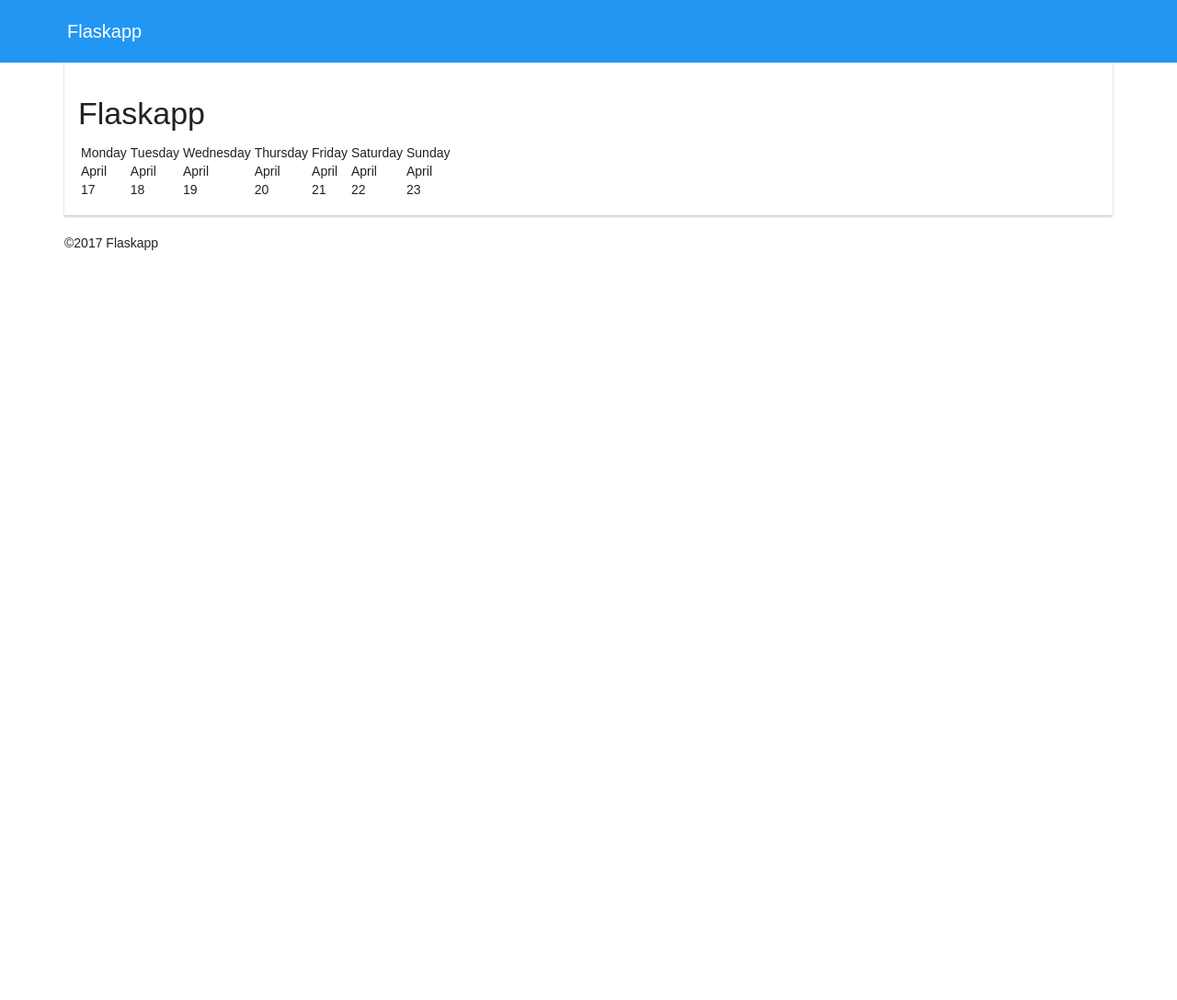
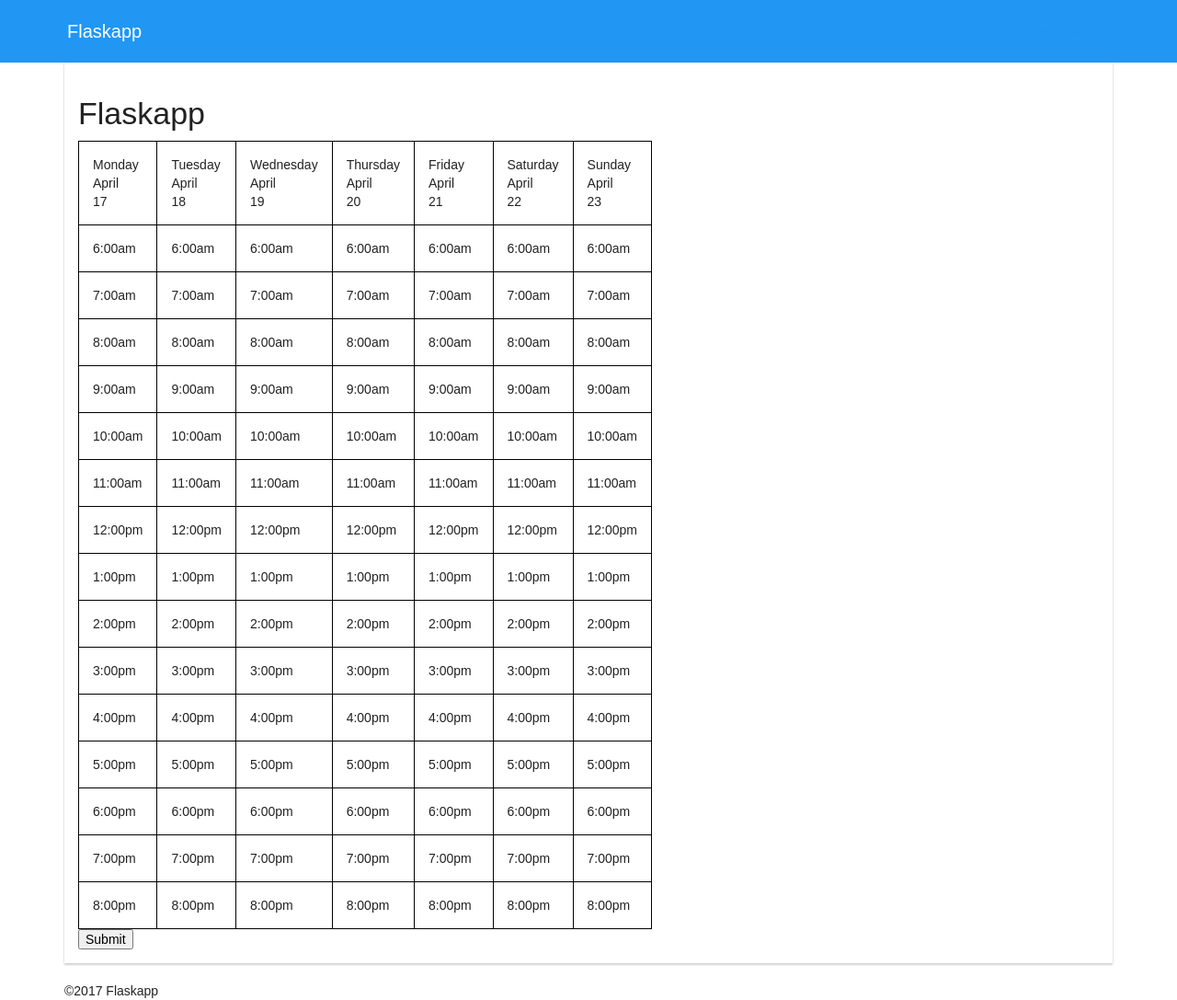
Before and after one commit to ZelaTaino/Parmo, a Flask app: page / in a window 1280 px wide. Shown: the whole page at 92% size. Before the commit the page ends 272 px from the top, so only its background shows below. Run offline with Flask 2, Linux system fonts and the light colour scheme; parts of the project's set-up code (start-up, migrations or seed data) failed here and were passed over; some libraries are stand-ins or nearby versions.

Commit message:
Got table to be clickable

```diff
--- a/flaskapp/flaskapp/static/calendarFunctions.js
+++ b/flaskapp/flaskapp/static/calendarFunctions.js
@@ -1,6 +1,6 @@
 var days_of_week = ['Sunday', 'Monday', 'Tuesday', 'Wednesday', 'Thursday', 'Friday', 'Saturday'];
 var months = ['January', 'February', 'March', 'April', 'May', 'June', 'July', 'August', 'September', 'October', 'November', 'December'];
-var times = ["6:00am", "7:00am", "8:00am", "9:00am", "10:00am", "11:00am", "12:00pm", "1:00pm", "2:00pm", "3:00pm", "4:00pm", "5:00pm", "6:00pm", "7:00pm", "8:00pm", "9:00pm", "10:00pm"];
+var times = ["6:00am", "7:00am", "8:00am", "9:00am", "10:00am", "11:00am", "12:00pm", "1:00pm", "2:00pm", "3:00pm", "4:00pm", "5:00pm", "6:00pm", "7:00pm", "8:00pm"];
 
 function setupDates(){
 	var today = new Date();
@@ -27,6 +27,15 @@ function createHeader(day, month, date){
 	$headerCell.append($date_div);
 }
 
+function createTimeCell(parentElem, time){
+	var $timeCell = $("<td>", {"class": "time_cell"});
+	var $div = $("<div>");
+
+	$div.html(time);
+	$timeCell.append($div);
+	parentElem.append($timeCell);
+}
+
 $(document).ready(function(){
 	var today = new Date();
 	var day = today.getDay();
@@ -44,6 +53,21 @@ $(document).ready(function(){
 		date = date+1;
 	}
 
+	for(i in times){
+		var $timeRow = $("<tr>");
+		time = times[i];
+		for(var i = 0; i < 7; i++){
+			createTimeCell($timeRow, time);
+			$("#time-table").append($timeRow);
+		}
+	}
+});
 
 
+
+$(document).ready(function(){
+	$(".time_cell").click(function(){
+		console.log("ENTERED");
+		$(this).addClass("selected_time");
+	});
 });
--- /dev/null
+++ b/flaskapp/flaskapp/static/timetable.css
@@ -0,0 +1,13 @@
+#time-table {
+	border-collapse: collapse;
+}
+
+#time-table td {
+    padding: 15px;
+    text-align: left;
+    border: 1px solid black;
+}
+
+.selected_time {
+	background-color: deepskyblue;
+}
--- a/flaskapp/flaskapp/templates/content/home.html
+++ b/flaskapp/flaskapp/templates/content/home.html
@@ -15,5 +15,7 @@
 	</tbody>
 </table>
 
+<input type="submit" name="Create Event">
+
 <script type="text/javascript" src="{{ url_for('static', filename = 'calendarFunctions.js') }}"></script>
 {% endblock %}
--- a/flaskapp/flaskapp/templates/skeleton.html
+++ b/flaskapp/flaskapp/templates/skeleton.html
@@ -11,6 +11,7 @@
     <meta name="keywords" content="{% block KEYWORDS %}{% endblock %}">
     <meta name="csrf-token" content="{{ csrf_token() }}">
     <link rel="shortcut icon" href="{{ h.static('favicon.ico') }}"></link>
+    <link rel="stylesheet" href="../static/timetable.css">
     <link rel="stylesheet" href="https://ajax.googleapis.com/ajax/libs/jqueryui/1.12.1/themes/smoothness/jquery-ui.css">
     <script src="https://ajax.googleapis.com/ajax/libs/jquery/3.1.1/jquery.min.js"></script>
     <script src="https://ajax.googleapis.com/ajax/libs/jqueryui/1.12.1/jquery-ui.min.js"></script>
```
